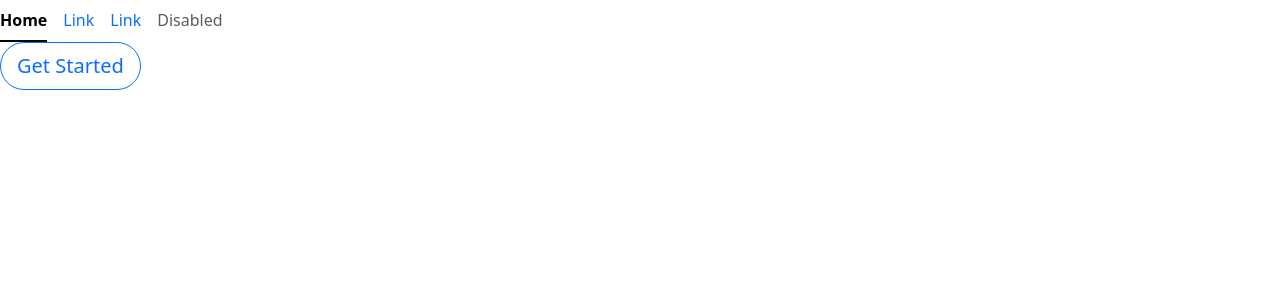
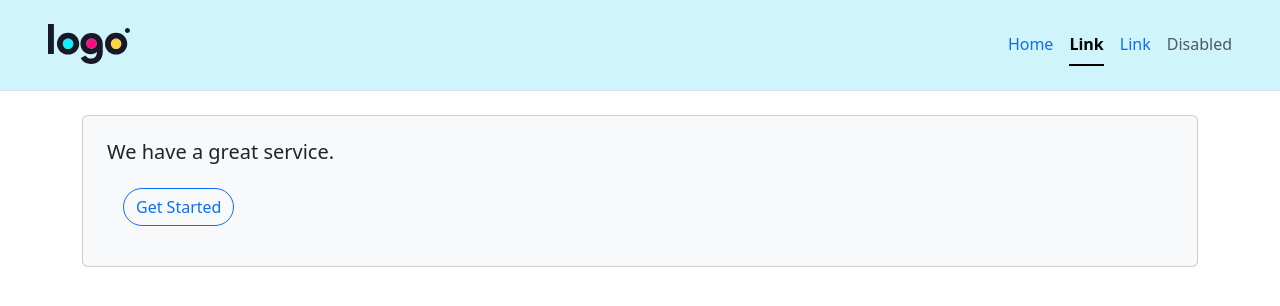
Before and after one commit to craigmckeachie/bootstrap-examples-fall2024, a plain HTML site: page index.html in a window 1280 px wide. Drawn offline with Linux system fonts and the light colour scheme.

Commit message:
bootstrap examples

```diff
--- a/index.html
+++ b/index.html
@@ -8,13 +8,37 @@
     <link rel="stylesheet" href="css/custom.css" />
   </head>
   <body>
-    <header>
+    <header class="container-fluid px-5 py-4 d-flex bg-info-subtle border-bottom justify-content-between">
+      <svg
+        xmlns="http://www.w3.org/2000/svg"
+        width="82"
+        height="40"
+        fill="none"
+        viewBox="0 0 82 40"
+      >
+        <path
+          fill="#FFD43D"
+          d="M73.365 19.71c0 2.904-2.241 5.31-5.27 5.31-3.03 0-5.228-2.406-5.228-5.31 0-2.905 2.199-5.312 5.228-5.312s5.27 2.407 5.27 5.311Z"
+        ></path>
+        <path
+          fill="#FF0C81"
+          d="M48.764 19.544c0 2.946-2.323 5.145-5.27 5.145-2.904 0-5.227-2.2-5.227-5.145 0-2.947 2.323-5.104 5.228-5.104 2.946 0 5.27 2.158 5.27 5.104Z"
+        ></path>
+        <path
+          fill="#11EEFC"
+          d="M20.074 25.02c3.029 0 5.27-2.406 5.27-5.31 0-2.905-2.241-5.312-5.27-5.312-3.03 0-5.228 2.407-5.228 5.311 0 2.905 2.199 5.312 5.228 5.312Z"
+        ></path>
+        <path
+          fill="#171A26"
+          d="M68.095 30.54c-6.307 0-11.12-4.897-11.12-10.872 0-5.934 4.855-10.83 11.12-10.83 6.349 0 11.162 4.938 11.162 10.83 0 5.975-4.855 10.871-11.162 10.871Zm0-5.52c3.03 0 5.27-2.406 5.27-5.31 0-2.905-2.24-5.312-5.27-5.312-3.029 0-5.228 2.407-5.228 5.311 0 2.905 2.199 5.312 5.228 5.312ZM43.08 40c-4.813 0-8.506-2.116-10.373-5.934l4.896-2.655c.913 1.784 2.614 3.195 5.394 3.195 3.486 0 5.85-2.448 5.85-6.473v-.374c-1.12 1.411-3.111 2.49-6.016 2.49-5.768 0-10.373-4.481-10.373-10.581 0-5.934 4.813-10.788 11.12-10.788 6.431 0 11.162 4.605 11.162 10.788v8.299C54.74 35.27 49.76 40 43.08 40Zm.415-15.311c2.946 0 5.27-2.2 5.27-5.145 0-2.947-2.324-5.104-5.27-5.104-2.905 0-5.228 2.158-5.228 5.104s2.323 5.145 5.228 5.145ZM20.074 30.54c-6.307 0-11.12-4.897-11.12-10.872 0-5.934 4.854-10.83 11.12-10.83 6.348 0 11.162 4.938 11.162 10.83 0 5.975-4.855 10.871-11.162 10.871Zm0-5.52c3.029 0 5.27-2.406 5.27-5.31 0-2.905-2.241-5.312-5.27-5.312-3.03 0-5.228 2.407-5.228 5.311 0 2.905 2.199 5.312 5.228 5.312ZM0 0h5.892v30H0V0ZM82 6.5a2.5 2.5 0 1 1-5 0 2.5 2.5 0 0 1 5 0Z"
+        ></path>
+      </svg>
       <ul class="nav nav-underline">
         <li class="nav-item">
-          <a class="nav-link active" aria-current="page" href="#">Home</a>
+          <a class="nav-link" aria-current="page" href="#">Home</a>
         </li>
         <li class="nav-item">
-          <a class="nav-link" href="#">Link</a>
+          <a class="nav-link active" aria-current="page" href="#">Link</a>
         </li>
         <li class="nav-item">
           <a class="nav-link" href="#">Link</a>
@@ -24,12 +48,15 @@
         </li>
       </ul>
     </header>
-    <main>
-      <a
-        href="get-started.html"
-        class="btn btn-outline-primary btn-lg rounded-5"
-        >Get Started</a
-      >
+    <main class="mt-4 container">
+      <div class="card p-4  bg-light">
+        <h5 class="card-title">We have a great service.</h5>
+        <div class="card-body">
+          <a href="get-started.html" class="btn btn-outline-primary rounded-5"
+            >Get Started</a
+          >
+        </div>
+      </div>
     </main>
     <footer></footer>
   </body>
```
Also changed, not shown: 1 other file.
